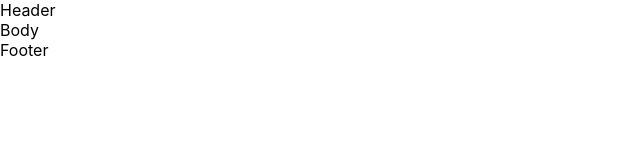
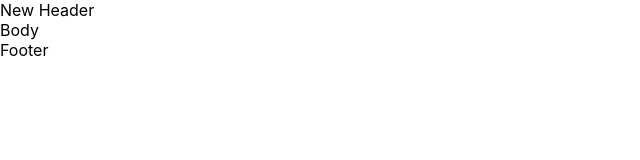
Before and after one commit to mayakovslky/micro-tasks-1, a React (Create React App) app: page / in a window 1280 px wide. Shown: the top 160 px of the page, without its empty margins (0-640 px from the left). Built offline with nearby package versions, Linux system fonts and the light colour scheme.

Commit message:
Add props for Header

```diff
--- a/src/Site/Header.tsx
+++ b/src/Site/Header.tsx
@@ -1,9 +1,13 @@
 import React from "react";
 
-export const Header = () => {
+type HeaderPropsType = {
+    titleForHeader: string
+}
+
+export const Header = (props: HeaderPropsType) => {
     return (
         <div>
-            Header
+            {props.titleForHeader}
         </div>
 
     )
```
